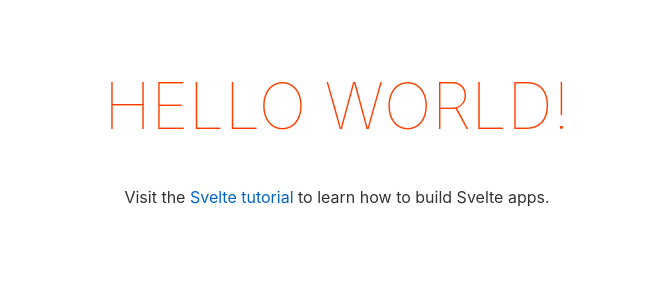
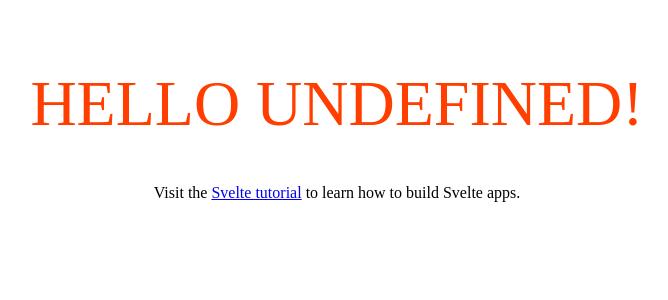
Before and after one commit to OffprintStudios/bettafish, a Svelte app: page / in a window 1280 px wide. Shown: the top 300 px of the page, without its empty margins (303-971 px from the left). Built offline with nearby package versions, Linux system fonts and the light colour scheme.

Commit message:
updating things

```diff
--- a/src/global.css
+++ /dev/null
@@ -1,63 +0,0 @@
-html, body {
-	position: relative;
-	width: 100%;
-	height: 100%;
-}
-
-body {
-	color: #333;
-	margin: 0;
-	padding: 8px;
-	box-sizing: border-box;
-	font-family: -apple-system, BlinkMacSystemFont, "Segoe UI", Roboto, Oxygen-Sans, Ubuntu, Cantarell, "Helvetica Neue", sans-serif;
-}
-
-a {
-	color: rgb(0,100,200);
-	text-decoration: none;
-}
-
-a:hover {
-	text-decoration: underline;
-}
-
-a:visited {
-	color: rgb(0,80,160);
-}
-
-label {
-	display: block;
-}
-
-input, button, select, textarea {
-	font-family: inherit;
-	font-size: inherit;
-	-webkit-padding: 0.4em 0;
-	padding: 0.4em;
-	margin: 0 0 0.5em 0;
-	box-sizing: border-box;
-	border: 1px solid #ccc;
-	border-radius: 2px;
-}
-
-input:disabled {
-	color: #ccc;
-}
-
-button {
-	color: #333;
-	background-color: #f4f4f4;
-	outline: none;
-}
-
-button:disabled {
-	color: #999;
-}
-
-button:not(:disabled):active {
-	background-color: #ddd;
-}
-
-button:focus {
-	border-color: #666;
-}
--- a/src/main.ts
+++ b/src/main.ts
@@ -1,12 +1,7 @@
-import './global.css';
-
 import App from './App.svelte';
 
 const app = new App({
 	target: document.body,
-	props: {
-		name: 'world'
-	}
 });
 
 export default app;
```
